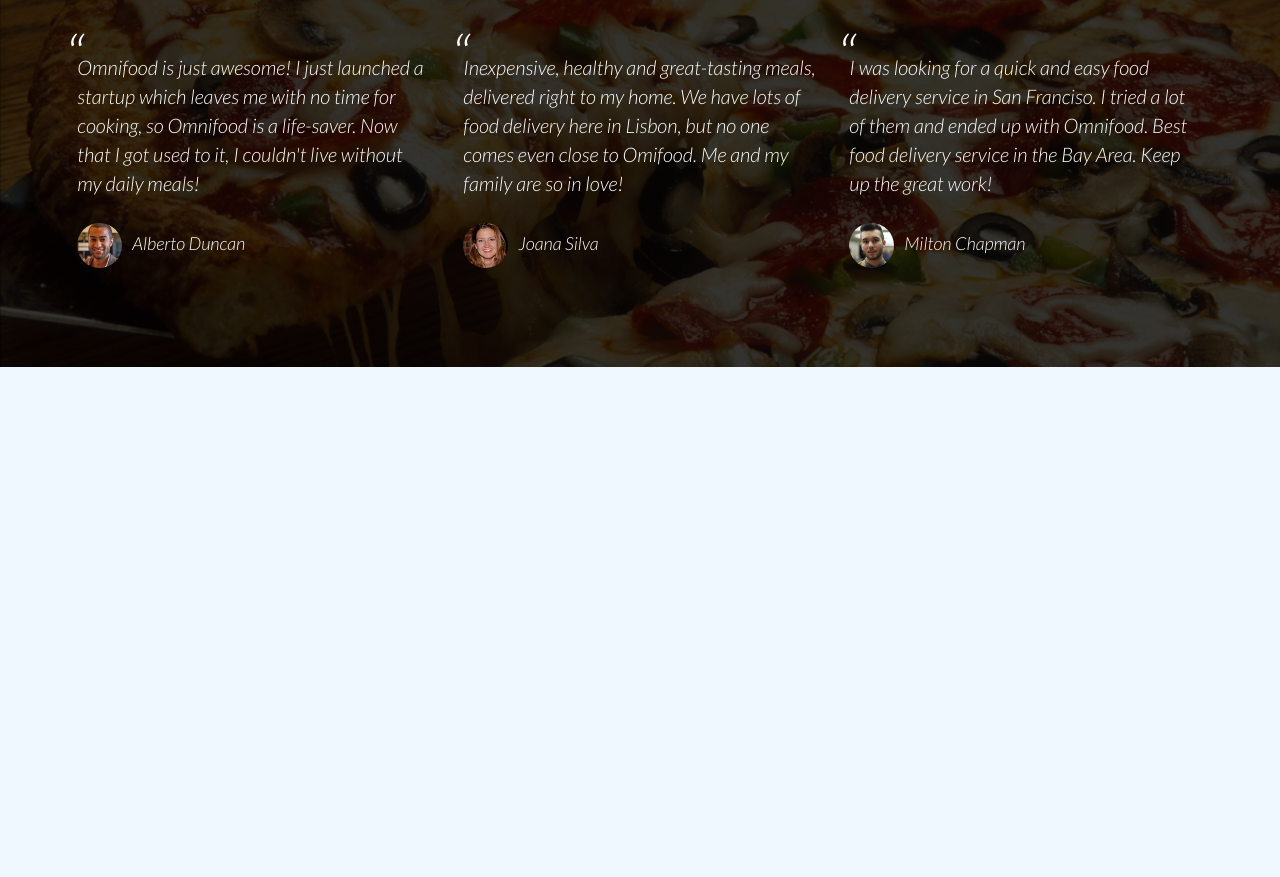
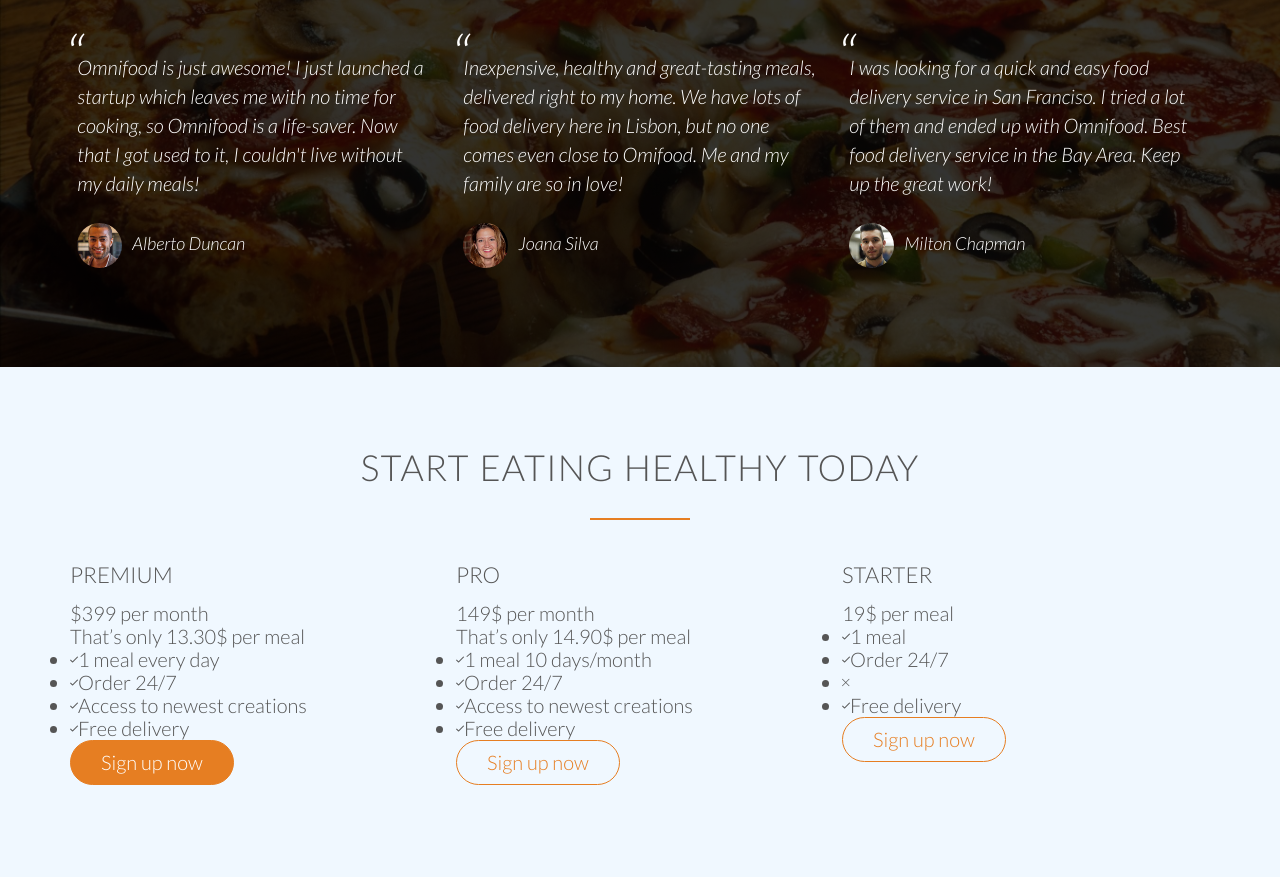
Before and after one commit to typeofadam/learning_html_css_project_food, a plain HTML site: page index.html in a window 1280 px wide. Shown: the part 3531-4408 px from the top of the page. Before the commit the page ends 3898 px from the top, so only its background shows below. Drawn offline with Linux system fonts and the light colour scheme; files whose address does not match are found by name.

Commit message:
Added html for price plans.

```diff
--- a/index.html
+++ b/index.html
@@ -272,19 +272,102 @@
                 </div>
             </div>
         </section>
+
+        <section class="section-plans">
+            <div class="row">
+                <h2>Start eating healthy today</h2>
+            </div>
+
+            <div class="row">
+                <div class="col span-1-of-3">
+                    <div class="plan-box">
+                        <div>
+                            <h3>Premium</h3>
+                            <p class="plan-price">$399 per month</p>
+                            <p class="plan-price-meal">That’s only 13.30$ per meal</p>
+                        </div>
+                        <div>
+                            <ul>
+                                <li><i class="ion-ios-checkmark-empty"></i>1 meal every day</li>
+                                <li><i class="ion-ios-checkmark-empty"></i>Order 24/7</li>
+                                <li><i class="ion-ios-checkmark-empty"></i>Access to newest creations</li>
+                                <li><i class="ion-ios-checkmark-empty"></i>Free delivery</li>
+                            </ul>
+                        </div>
+                        <div>
+                            <a href="#" class="button button-full">Sign up now</a>
+                        </div>
+                    </div>
+                </div>
+
+                <div class="col span-1-of-3">
+                    <div class="plan-box">
+                        <div>
+                            <h3>Pro</h3>
+                            <p class="plan-price">149$ per month</p>
+                            <p class="plan-price-meal">That’s only 14.90$ per meal</p>
+                        </div>
+                        <div>
+                            <ul>
+                                <li><i class="ion-ios-checkmark-empty"></i>1 meal 10 days/month</li>
+                                <li><i class="ion-ios-checkmark-empty"></i>Order 24/7</li>
+                                <li><i class="ion-ios-checkmark-empty"></i>Access to newest creations</li>
+                                <li><i class="ion-ios-checkmark-empty"></i>Free delivery</li>
+                            </ul>
+                        </div>
+                        <div>
+                            <a href="#" class="button button-ghost">Sign up now</a>
+                        </div>
+                    </div>
+                </div>
+
+                <div class="col span-1-of-3">
+                    <div class="plan-box">
+                        <div>
+                            <h3>Starter</h3>
+                            <p class="plan-price">19$ per meal</p>
+                            <p class="plan-price-meal"></p>
+                        </div>
+                        <div>
+                            <ul>
+                                <li><i class="ion-ios-checkmark-empty"></i>1 meal</li>
+                                <li><i class="ion-ios-checkmark-empty"></i>Order 24/7</li>
+                                <li><i class="ion-ios-close-empty"></i></li>
+                                <li><i class="ion-ios-checkmark-empty"></i>Free delivery</li>
+                            </ul>
+                        </div>
+                        <div>
+                            <a href="#" class="button button-ghost">Sign up now</a>
+                        </div>
+                    </div>
+                </div>
+            </div>
+        </section>
     </body>
 </html>
 
 <!--
-Section 5: Customer testimonials
-Title: Our customers can't live without us
+Title: Start eating healthy today
 
-Omnifood is just awesome! I just launched a startup which leaves me with no time for cooking, so Omnifood is a life-saver. Now that I got used to it, I couldn't live without my daily meals!
-(Alberto Duncan)
+Plan 1: Premium
+399$ per month
+That’s only 13.30$ per meal
+1 meal every day
+Order 24/7
+Access to newest creations
+Free delivery
 
-Inexpensive, healthy and great-tasting meals, delivered right to my home. We have lots of food delivery here in Lisbon, but no one comes even close to Omifood. Me and my family are so in love!
-(Joana Silva)
+Plan 2: Pro
+149$ per month
+That’s only 14.90$ per meal
+1 meal 10 days/month
+Order 24/7
+Access to newest creations
+Free delivery
 
-I was looking for a quick and easy food delivery service in San Franciso. I tried a lot of them and ended up with Omnifood. Best food delivery service in the Bay Area. Keep up the great work!
-(Milton Chapman)
+Plan 3: Starter
+19$ per meal
+1 meal
+Order from 8 am to 12 pm
+Free delivery
 -->
```
